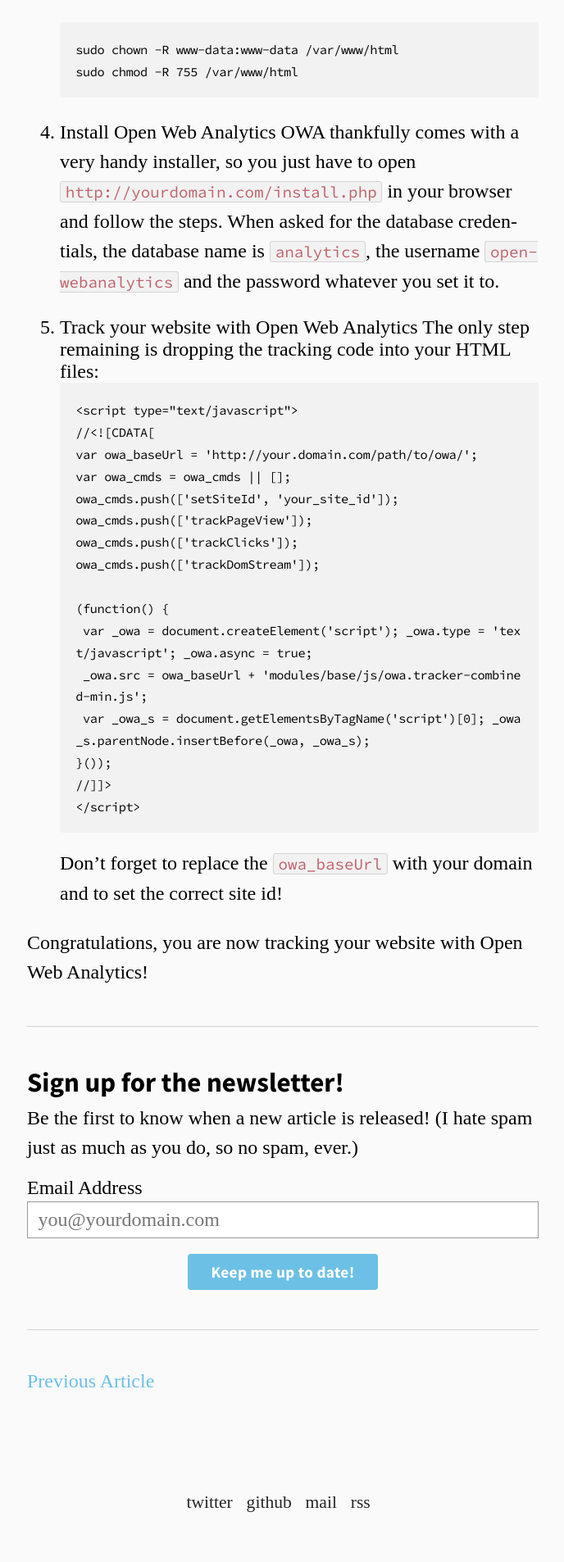
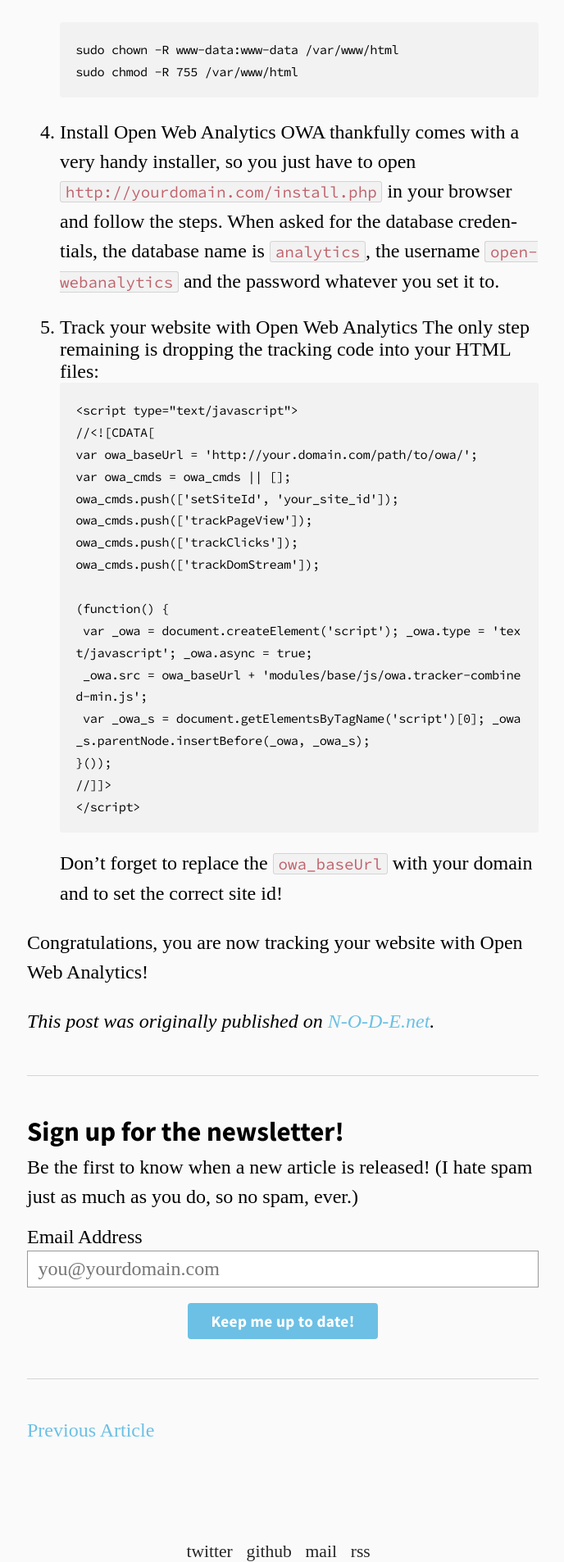
Before and after one commit to mxstbr/mxstbr.github.io, a Jekyll site: the page built from _posts/2015-08-07-bye-google-analytics.md, in a window 1280 px wide. Shown: the part 2544-4450 px from the top of the page at 82% size, without its empty margins (295-983 px from the left). Built offline with Jekyll 4.4.1, drawn with Linux system fonts in a browser that asks for light colours; some web fonts are replaced; Markdown is read by kramdown in place of the engine named in the settings; before the commit the page ends 4390 px from its top, so only the background shows below that.

Commit message:
Add mention of node

```diff
--- a/_posts/2015-08-07-bye-google-analytics.md
+++ b/_posts/2015-08-07-bye-google-analytics.md
@@ -80,3 +80,5 @@ owa_cmds.push(['trackDomStream']);
 Don't forget to replace the `owa_baseUrl` with your domain and to set the correct site id!
 
 Congratulations, you are now tracking your website with Open Web Analytics!
+
+*This post was originally published on [N-O-D-E.net](http://n-o-d-e.net/post/125924418696/how-to-ditch-google-analytics-and-run-your-own).*
```
